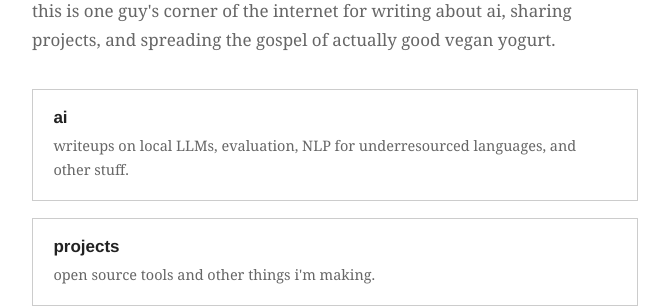
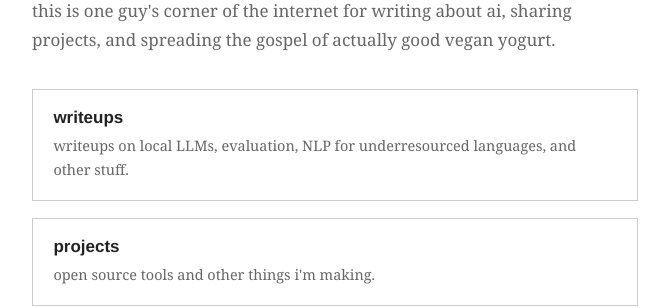
Before and after one commit to veganyogurt4u/veganyogurt4u.github.io, a Jekyll site: the page built from index.html, in a window 1280 px wide. Shown: the part 141-449 px from the top of the page, without its empty margins (305-974 px from the left). Built offline with Jekyll 4.4.1, drawn with Linux system fonts in a browser that asks for light colours.

Commit message:
Change heading from 'ai' to 'writeups'

```diff
--- a/index.html
+++ b/index.html
@@ -10,7 +10,7 @@ layout: default
 
 <div class="section-grid">
   <a href="/writeups/" class="section-card">
-    <h2>ai</h2>
+    <h2>writeups</h2>
     <p>writeups on local LLMs, evaluation, NLP for underresourced languages, and other stuff.</p>
   </a>
 
```
